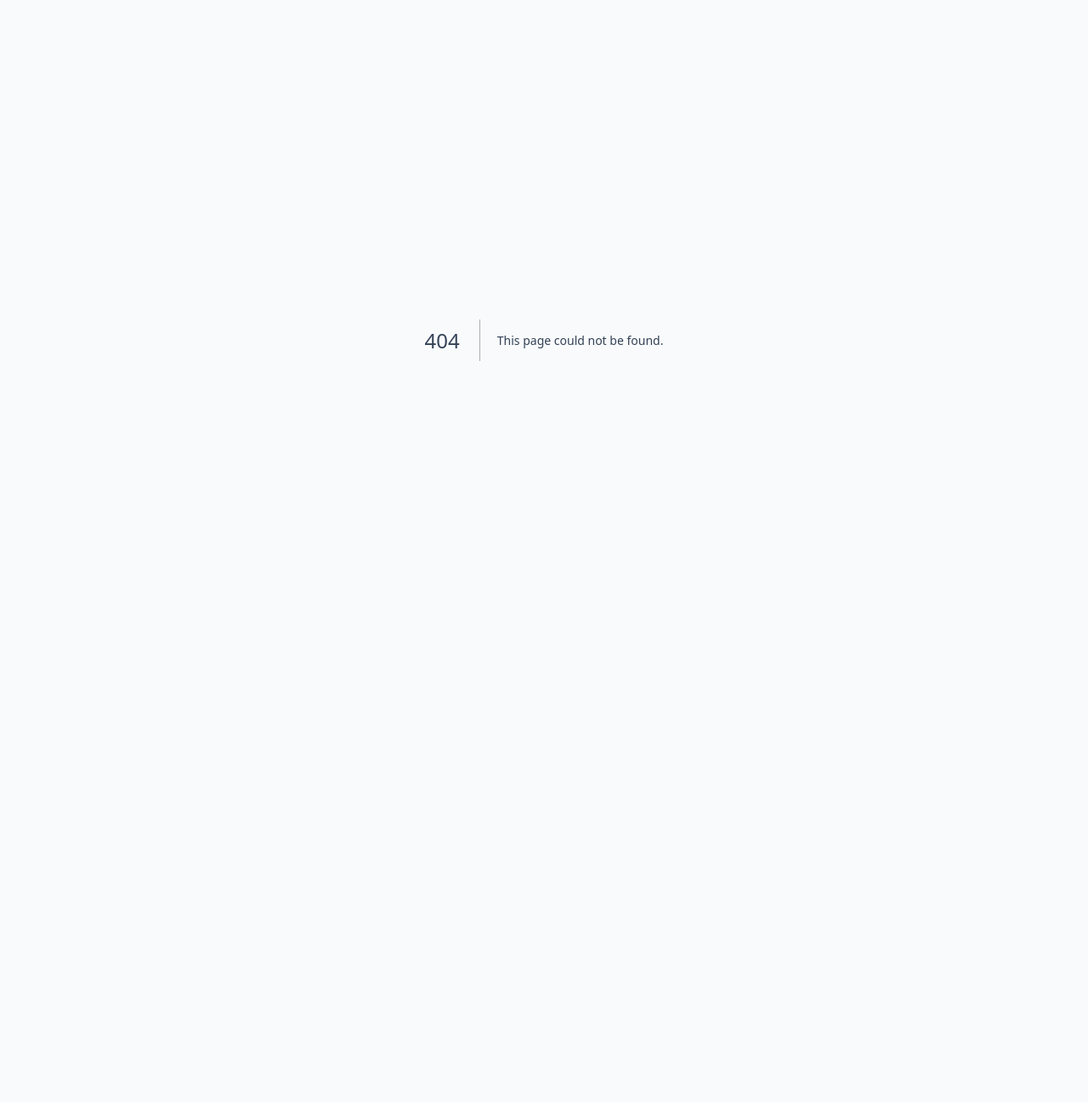
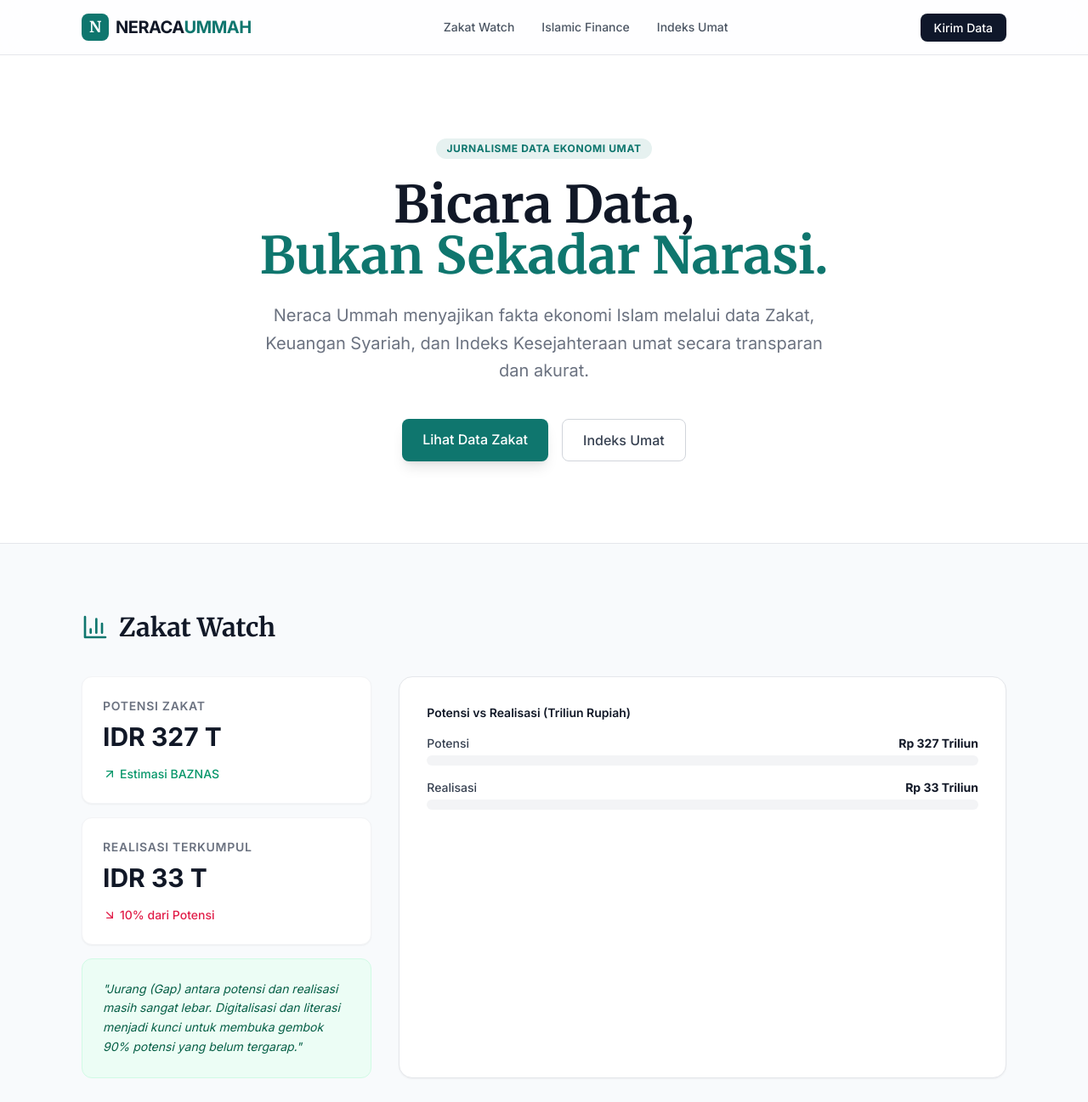
Before and after one commit to arvaas007/arva, a Next.js app: page /kirim-data in a window 1280 px wide. Before the commit this address had no page. Shown: the top 1297 px of the page at 85% size. Before the commit the page ends 800 px from the top, so only its background shows below. Built offline with nearby package versions, Linux system fonts and the light colour scheme.

Commit message:
update kirim data

```diff
--- /dev/null
+++ b/app/kirim-data/page.tsx
@@ -0,0 +1,145 @@
+import Navbar from "@/components/NavbarNeraca";
+import KpiCard from "@/components/KpiCard";
+import SimpleBarChart from "@/components/SimpleBarChart";
+import { zakatData, financeData, indeksData, latestAnalysis } from "@/lib/data-neraca";
+import Link from "next/link";
+import { ArrowRight, BarChart3, PieChart, Users } from "lucide-react";
+export default function Home() {
+    return (
+        <main className="min-h-screen bg-paper font-sans text-gray-900 selection:bg-primary selection:text-white">
+            <Navbar />
+            {/* Hero Section */}
+            <section className="bg-white border-b border-gray-200 py-16 lg:py-24">
+                <div className="max-w-6xl mx-auto px-4 sm:px-6 lg:px-8 text-center max-w-3xl">
+                    <span className="inline-block py-1 px-3 rounded-full bg-primary/10 text-primary text-xs font-bold uppercase tracking-wider mb-6">
+                        Jurnalisme Data Ekonomi Umat
+                    </span>
+                    <h1 className="text-4xl md:text-6xl font-serif font-bold text-gray-900 mb-6 leading-tigher">
+                        Bicara Data, <br /><span className="text-primary">Bukan Sekadar Narasi.</span>
+                    </h1>
+                    <p className="text-xl text-gray-500 mb-10 leading-relaxed max-w-2xl mx-auto">
+                        Neraca Ummah menyajikan fakta ekonomi Islam melalui data Zakat, Keuangan Syariah, dan Indeks Kesejahteraan umat secara transparan dan akurat.
+                    </p>
+                    <div className="flex justify-center gap-4">
+                        <a href="#zakat" className="px-6 py-3 bg-primary text-white font-medium rounded-lg hover:bg-primary-dark transition shadow-lg hover:shadow-xl transform hover:-translate-y-0.5">
+                            Lihat Data Zakat
+                        </a>
+                        <a href="#indeks" className="px-6 py-3 bg-white text-gray-700 border border-gray-300 font-medium rounded-lg hover:bg-gray-50 transition">
+                            Indeks Umat
+                        </a>
+                    </div>
+                </div>
+            </section>
+            {/* Zakat Watch */}
+            <section id="zakat" className="py-20 max-w-6xl mx-auto px-4 sm:px-6 lg:px-8">
+                <div className="flex items-center space-x-3 mb-10">
+                    <BarChart3 className="w-8 h-8 text-primary" />
+                    <h2 className="text-3xl font-bold font-serif">Zakat Watch</h2>
+                </div>
+                <div className="grid grid-cols-1 lg:grid-cols-3 gap-8">
+                    {/* Left: KPIs */}
+                    <div className="space-y-4">
+                        {zakatData.metrics.map((metric, idx) => (
+                            <KpiCard key={idx} metric={metric} />
+                        ))}
+                        <div className="bg-emerald-50 p-6 rounded-xl border border-emerald-100">
+                            <p className="text-emerald-800 text-sm leading-relaxed italic">
+                                "{zakatData.narrative}"
+                            </p>
+                        </div>
+                    </div>
+                    {/* Right: Chart */}
+                    <div className="lg:col-span-2 bg-white p-8 rounded-2xl border border-gray-200 shadow-sm">
+                        <SimpleBarChart data={zakatData.chart} title="Potensi vs Realisasi (Triliun Rupiah)" />
+                    </div>
+                </div>
+            </section>
+            {/* Islamic Finance */}
+            <section id="finance" className="py-20 bg-white border-y border-gray-200">
+                <div className="max-w-6xl mx-auto px-4 sm:px-6 lg:px-8">
+                    <div className="flex items-center space-x-3 mb-10">
+                        <PieChart className="w-8 h-8 text-secondary" />
+                        <h2 className="text-3xl font-bold font-serif">Islamic Finance Monitor</h2>
+                    </div>
+                    <div className="grid grid-cols-1 md:grid-cols-2 gap-12 items-center">
+                        <div className="prose prose-lg text-gray-600">
+                            <p className="text-xl font-light leading-relaxed">
+                                Perbankan syariah Indonesia menghadapi tantangan stagnasi market share. Meski aset tumbuh, dominasi bank konvensional masih sangat kuat di angka 93%.
+                            </p>
+                            <div className="mt-8 grid grid-cols-2 gap-4">
+                                {financeData.metrics.map((metric, idx) => (
+                                    <KpiCard key={idx} metric={metric} />
+                                ))}
+                            </div>
+                        </div>
+                        <div className="bg-slate-50 p-8 rounded-2xl border border-slate-100">
+                            <h4 className="font-bold text-gray-900 mb-6">Distribusi Aset Perbankan</h4>
+                            <SimpleBarChart
+                                data={[
+                                    { label: "Konvensional", value: 93, displayValue: "93%", color: "bg-slate-400" },
+                                    { label: "Syariah", value: 7, displayValue: "7% (Stagnan)", color: "bg-primary" }
+                                ]}
+                            />
+                        </div>
+                    </div>
+                </div>
+            </section>
+            {/* Indeks Umat */}
+            <section id="indeks" className="py-20 max-w-6xl mx-auto px-4 sm:px-6 lg:px-8">
+                <div className="flex items-center space-x-3 mb-10">
+                    <Users className="w-8 h-8 text-accent" />
+                    <h2 className="text-3xl font-bold font-serif">Indeks Umat</h2>
+                </div>
+                <div className="bg-white rounded-2xl border border-gray-200 shadow-sm overflow-hidden">
+                    <div className="p-8 md:p-12 grid grid-cols-1 lg:grid-cols-2 gap-12">
+                        <div>
+                            <SimpleBarChart data={indeksData.items} title="Tingkat Kemiskinan & Literasi (%)" />
+                        </div>
+                        <div className="flex flex-col justify-center">
+                            <blockquote className="text-2xl font-serif font-bold text-gray-900 leading-snug mb-6">
+                                "Literasi adalah benteng pertahanan ekonomi umat yang paling rapuh saat ini."
+                            </blockquote>
+                            <p className="text-gray-600 mb-6">
+                                {indeksData.narrative}
+                            </p>
+                            <button className="self-start text-primary font-bold hover:text-primary-dark flex items-center group">
+                                Baca Laporan Lengkap <ArrowRight className="ml-2 w-4 h-4 group-hover:translate-x-1 transition-transform" />
+                            </button>
+                        </div>
+                    </div>
+                </div>
+            </section>
+            {/* Latest Analysis */}
+            <section className="py-20 bg-slate-900 text-white">
+                <div className="max-w-6xl mx-auto px-4 sm:px-6 lg:px-8">
+                    <h2 className="text-3xl font-bold font-serif mb-12 border-b border-slate-700 pb-6">Analisis Terbaru</h2>
+                    <div className="grid grid-cols-1 md:grid-cols-3 gap-8">
+                        {latestAnalysis.map((item) => (
+                            <Link key={item.id} href={`/article/${item.id}`} className="group">
+                                <article className="h-full flex flex-col">
+                                    <span className="text-accent text-xs font-bold uppercase tracking-wider mb-3 block">
+                                        {item.category}
+                                    </span>
+                                    <h3 className="text-xl font-bold font-serif mb-3 group-hover:text-gray-300 transition-colors">
+                                        {item.title}
+                                    </h3>
+                                    <p className="text-gray-400 text-sm leading-relaxed mb-4 flex-grow">
+                                        {item.excerpt}
+                                    </p>
+                                    <span className="text-gray-500 text-xs">{item.date}</span>
+                                </article>
+                            </Link>
+                        ))}
+                    </div>
+                </div>
+            </section>
+            {/* Simple Footer */}
+            <footer className="bg-white py-12 border-t border-gray-200">
+                <div className="max-w-6xl mx-auto px-4 text-center">
+                    <span className="font-bold text-gray-900 tracking-tight text-xl">NERACA<span className="text-primary">UMMAH</span></span>
+                    <p className="text-gray-500 text-sm mt-4">© 2026 Neraca Ummah. Data untuk Kemaslahatan.</p>
+                </div>
+            </footer>
+        </main>
+    );
+}
```
